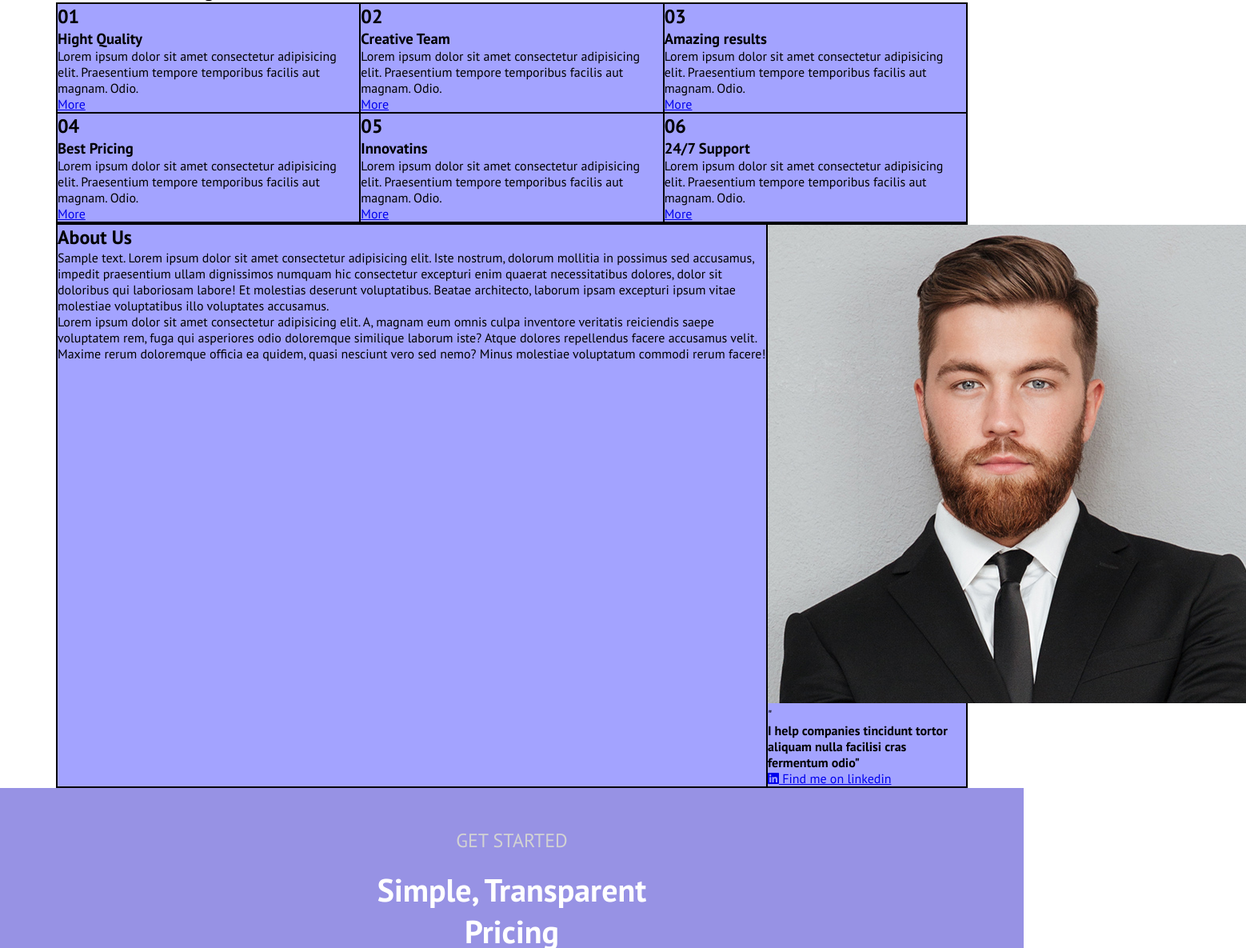
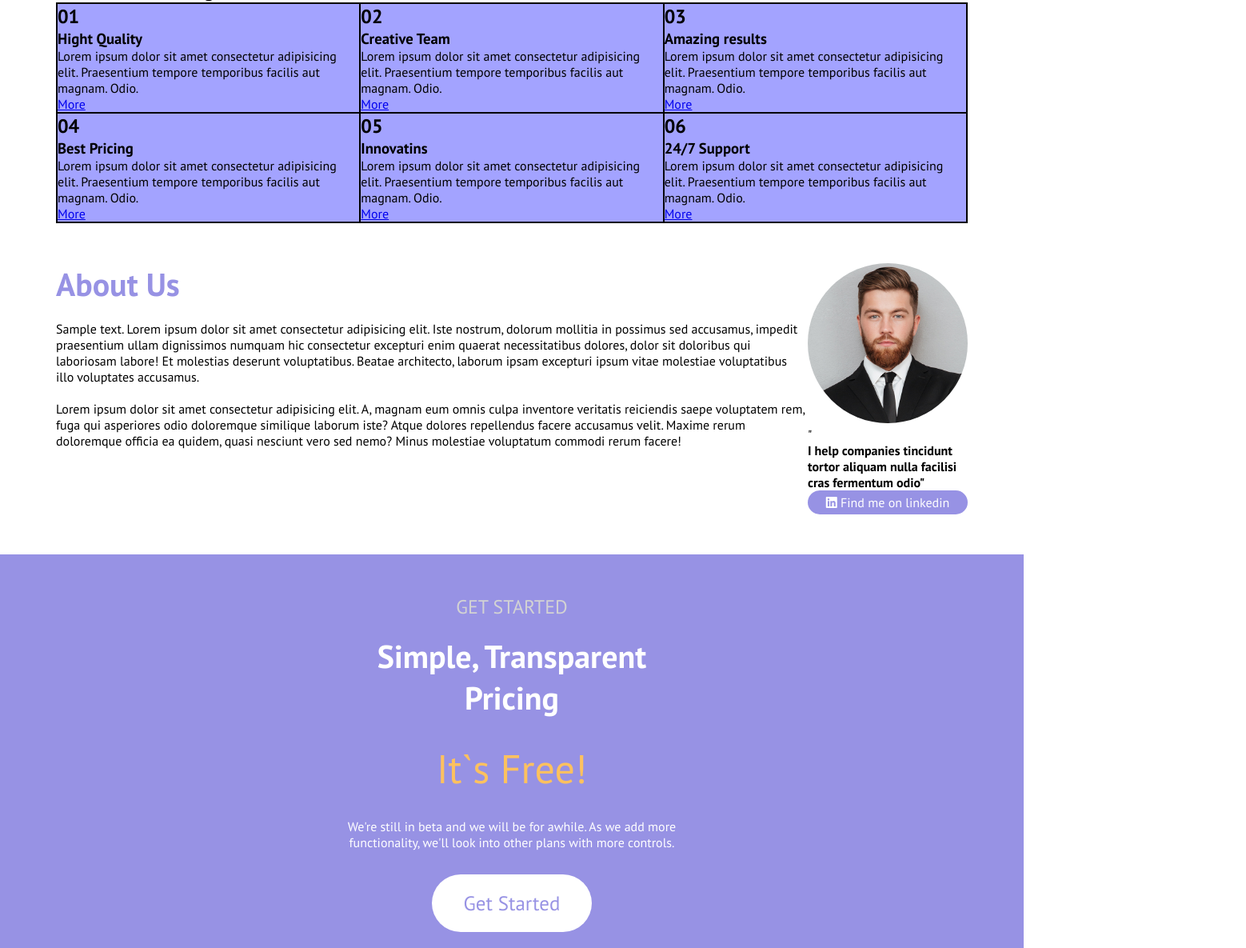
Before and after one commit to franedsandi/htmlcss-responsive-layout, a plain HTML site: page index.html in a window 1280 px wide. Shown: the part 4349-5534 px from the top of the page at 80% size, 1558 px wide, since content can reach past the window. Drawn offline with Linux system fonts and the light colour scheme.

Commit message:
[feat](about us) alignment

```diff
--- a/css/style.css
+++ b/css/style.css
@@ -20,8 +20,6 @@
     display: flex;
 }
 
-.col{
-}
 
 /* HEADER */
 header .row{
@@ -62,6 +60,35 @@ header .row .menu ul li{
 
 #benefits .row{
     flex-wrap: wrap;
+}
+#about{
+    padding: 50px 0px;
+}
+#about h2{
+    color: #9792E4;
+    font-size: 40px;
+}
+#about p{
+    margin: 20px 0px;
+}
+#about .user{
+    position: relative;
+    width: 200px ;
+}
+#about .user img{
+    width: 100%;
+    border-radius: 50%;
+}
+#about .user .button{
+    background-color:#9792E4;
+    text-align: center;
+    border-radius: 50px;
+    padding: 5px 0px;
+}
+#about .user .button a{
+    color: white;
+    text-decoration: none;
+
 }
 #get-started{
     background-color: #9792E4;
--- a/index.html
+++ b/index.html
@@ -236,15 +236,15 @@
         </section>
         <section id="about">
             <div class="container">
-                <div class="row debug">
-                    <div class="col debug">
+                <div class="row">
+                    <div class="col">
                         <h2>About Us</h2>
                         <p>Sample text. Lorem ipsum dolor sit amet consectetur adipisicing elit. Iste nostrum, dolorum mollitia in possimus sed accusamus, impedit praesentium ullam dignissimos numquam hic consectetur excepturi enim quaerat necessitatibus dolores, dolor sit doloribus qui laboriosam labore! Et molestias deserunt voluptatibus. Beatae architecto, laborum ipsam excepturi ipsum vitae molestiae voluptatibus illo voluptates accusamus.</p>
                         <p>Lorem ipsum dolor sit amet consectetur adipisicing elit. A, magnam eum omnis culpa inventore veritatis reiciendis saepe voluptatem rem, fuga qui asperiores odio doloremque similique laborum iste? Atque dolores repellendus facere accusamus velit. Maxime rerum doloremque officia ea quidem, quasi nesciunt vero sed nemo? Minus molestiae voluptatum commodi rerum facere!</p>
                     </div>
-                    <div class="col debug">
+                    <div class="col">
                         <div class="user">
-                            <img src="./img/about.jpg" alt="about" class="user-pic">
+                            <img src="./img/about.jpg" alt="about">
                             <div class="comillas">
                                 <span>"</span>
                                 <h4>I help companies tincidunt tortor aliquam nulla facilisi cras fermentum odio"</h4>
```
